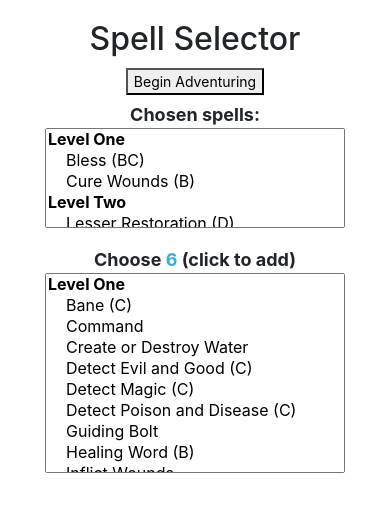
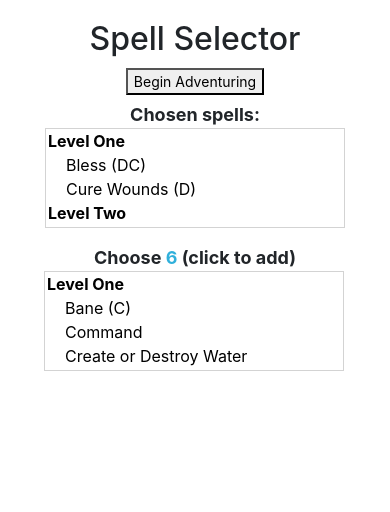
Before and after one commit to ethanvernon/spell_selector, a React (Create React App) app: page / in a window 390 px wide. Both pictures are taken after a click on the button "Prepare now". Shown: the top 512 px of the page. Built offline with nearby package versions, Linux system fonts and the light colour scheme.

Commit message:
Added custom select box to get around mobile safari

```diff
--- a/src/Chosen.js
+++ b/src/Chosen.js
@@ -4,84 +4,9 @@ import './App.css';
 export class Chosen extends Component {
 	constructor(props) {
 		super(props);
-		this.handleClick = this.handleClick.bind(this);
 	}
 
-	handleClick(e) {
-
-		//get spell name with add-ons, remove add-ons
-		let spell=e.currentTarget.value;
-
-		//all domain spells in one array
-		let domainSpells=this.props.domainSpellsFirst.concat(this.props.domainSpellsSecond);
-		console.log(domainSpells);
-		console.log(spell);
-
-		if (!domainSpells.includes(spell)) {
-			console.log("this is not a domain spell");
-			this.props.removeChosen(spell);
-		}
-
-		this.clearSelected();
-	}
-
-	clearSelected(){
-    	let elements = document.querySelectorAll("option")
-    	//document.getElementById("level1options").options;
-
-    	for(var m = 0; m < elements.length; m++){
-      		elements[m].selected = false;
-    	}
-  	}
-
 	render() {
-
-		let levelOneArray=[];
-		let levelTwoArray=[];
-
-		let bonusAction=['Healing Word', 'Sanctuary', 'Shield of Faith', 'Spiritual Weapon'];
-		let conSpell=['Bane', 'Bless', 'Detect Evil and Good', 'Detect Magic', 'Detect Poison and Disease', 'Protection from Evil and Good', 'Shield of Faith', 'Calm Emotions',
-		'Enhance Ability', 'Hold Person', 'Locate Object', 'Silence'];
-		let domainSpell=this.props.domainSpellsFirst.concat(this.props.domainSpellsSecond);
-
-		//makes a button out of each level 1 spell just like in SpellChoosing.js
-		//adds a D for domain spells
-
-		for (var i=0; i<this.props.chosenOne.length; i++) {
-
-			levelOneArray.push(
-				<option key={"levelOneChose"+i} onClick={this.handleClick} value={this.props.chosenOne[i]}>
-				{this.props.chosenOne[i]}
-				{bonusAction.includes(this.props.chosenOne[i])||conSpell.includes(this.props.chosenOne[i])||domainSpell.includes(this.props.chosenOne[i])?' (':null}
-				{domainSpell.includes(this.props.chosenOne[i])?'B':null}
-				{bonusAction.includes(this.props.chosenOne[i])?'B':null}
-				{conSpell.includes(this.props.chosenOne[i])?'C':null}
-				{bonusAction.includes(this.props.chosenOne[i])||conSpell.includes(this.props.chosenOne[i])||domainSpell.includes(this.props.chosenOne[i])?')':null}
-				</option>
-			);
-		}
-
-
-		//makes a button out of each level 2 spell just like in SpellChoosing.js
-		//adds a D for domain spells
-		if (this.props.chosenTwo.length>0) {
-			for (i=0; i<this.props.chosenTwo.length; i++) {
-				if (i==0) {
-					levelTwoArray.push()
-				}
-				levelTwoArray.push(<option key={"levelTwoChose"+i} onClick={this.handleClick} value={this.props.chosenTwo[i]}>
-					{this.props.chosenTwo[i]}
-					{bonusAction.includes(this.props.chosenTwo[i])||conSpell.includes(this.props.chosenTwo[i])||domainSpell.includes(this.props.chosenTwo[i])?' (':null}
-					{domainSpell.includes(this.props.chosenTwo[i])?'D':null}
-					{bonusAction.includes(this.props.chosenTwo[i])?'B':null}
-					{conSpell.includes(this.props.chosenTwo[i])?'C':null}
-					{bonusAction.includes(this.props.chosenTwo[i])||conSpell.includes(this.props.chosenTwo[i])||domainSpell.includes(this.props.chosenTwo[i])?')':null}
-					</option>
-
-				);
-			}
-		}
-
 
 		return (
 
@@ -89,18 +14,17 @@ export class Chosen extends Component {
 			<div className={this.props.hide} style={{border:"1px solid white", minHeight:"8em"}}>
 
 					<b><span className="choose">Chosen spells:</span></b><br/>
-					<select multiple style={{width:300, height:100}}>
-						<optgroup label="Level One">
-						{levelOneArray}
-						</optgroup>
+					<div className="my-custom-select">
+						<b>Level One</b>
+						{this.props.chosenOne.map((val, i) => this.props.selectMaker(val, i, 'chosen'))}
+
 						{this.props.chosenTwo.length > 0 &&
-							<optgroup label="Level Two">
-
-									{levelTwoArray}
-
-							</optgroup>
+							<div>
+							<b>Level Two</b>
+							{this.props.chosenTwo.map((val, i) => this.props.selectMaker(val, i, 'chosen'))}
+							</div>
 						}
-					</select>
+					</div>
 
 			</div>
 		);
--- a/src/Parent.js
+++ b/src/Parent.js
@@ -15,15 +15,19 @@ export class Parent extends Component {
 	    super(props);
 
 	    this.state = {
-	    	cantrips: 		['Guidance', 'Light', 'Mending', 'Resistance', 'Sacred Flame', 'Spare the Dying', 'Thaumaturgy'],
-	     	firstLevel: 	['Bane', 'Command', 'Create or Destroy Water', 'Detect Evil and Good', 'Detect Magic', 'Detect Poison and Disease', 'Guiding Bolt', 'Healing Word',
-	      					'Inflict Wounds', 'Protection from Evil and Good', 'Purify Food and Drink', 'Sanctuary', 'Shield of Faith'],
-	      	secondLevel: 	['Aid', 'Augury', 'Blindness/Deafness', 'Calm Emotions', 'Continual Flame', 'Enhance Ability', 'Find Traps', 'Gentle Repose', 'Hold Person', 'Lesser Restoration',
-	      					'Locate Object', 'Prayer of Healing', 'Protection from Poison', 'Silence', 'Spiritual Weapon', 'Warding Bond', 'Zone of Truth'],
+	    	cantrips: 			['Guidance', 'Light', 'Mending', 'Resistance', 'Sacred Flame', 'Spare the Dying', 'Thaumaturgy'],
+	     	firstLevel: 		['Bane', 'Command', 'Create or Destroy Water', 'Detect Evil and Good', 'Detect Magic', 'Detect Poison and Disease', 'Guiding Bolt', 'Healing Word',
+	      						'Inflict Wounds', 'Protection from Evil and Good', 'Purify Food and Drink', 'Sanctuary', 'Shield of Faith'],
+	      	secondLevel: 		['Aid', 'Augury', 'Blindness/Deafness', 'Calm Emotions', 'Continual Flame', 'Enhance Ability', 'Find Traps', 'Gentle Repose', 'Hold Person', 'Lesser Restoration',
+	      						'Locate Object', 'Prayer of Healing', 'Protection from Poison', 'Silence', 'Spiritual Weapon', 'Warding Bond', 'Zone of Truth'],
 	      	firstLevelChoice: 	['Bane', 'Command', 'Create or Destroy Water', 'Detect Evil and Good', 'Detect Magic', 'Detect Poison and Disease', 'Guiding Bolt', 'Healing Word',
 	      						'Inflict Wounds', 'Protection from Evil and Good', 'Purify Food and Drink', 'Sanctuary', 'Shield of Faith'],
 	      	secondLevelChoice: 	['Aid', 'Augury', 'Blindness/Deafness', 'Calm Emotions', 'Continual Flame', 'Enhance Ability', 'Find Traps', 'Gentle Repose', 'Hold Person',
 	      						'Locate Object', 'Prayer of Healing', 'Protection from Poison', 'Silence', 'Warding Bond', 'Zone of Truth'],
+	      	bonus: 				['Healing Word', 'Sanctuary', 'Shield of Faith', 'Spiritual Weapon'],
+			conc: 				['Bane', 'Bless', 'Detect Evil and Good', 'Detect Magic', 'Detect Poison and Disease', 'Protection from Evil and Good', 'Shield of Faith', 'Calm Emotions',
+								'Enhance Ability', 'Hold Person', 'Locate Object', 'Silence'],
+			domain: 			["Bless", "Cure Wounds", "Lesser Restoration", "Spiritual Weapon"],
 	      	clericLevel: 3,
 	      	cantripsKnown: 3,
 	      	levelOneSlots: 4,
@@ -51,6 +55,8 @@ export class Parent extends Component {
 	    this.removeChosen = this.removeChosen.bind(this);
 	    this.startCasting = this.startCasting.bind(this);
 	    this.spellWasCast = this.spellWasCast.bind(this);
+	    this.selectMaker = this.selectMaker.bind(this);
+	    this.handleClick = this.handleClick.bind(this);
 	}
 
 	//called by LevelChooser.js whenever cleric level input is changed
@@ -143,14 +149,17 @@ export class Parent extends Component {
 
 		console.log(spell);
 		console.log(this.state.firstLevelChoice);
+
 		//checks if it is a level 1 spell or a level 2 spell
 		if (this.state.firstLevelChoice.includes(spell)) {
 			arr = this.state.firstLevelChoice;
 			chosenArrOne.push(spell);
+			chosenArrOne.sort();
 			match=1;
 		} else if (this.state.secondLevelChoice.includes(spell)) {
 			arr = this.state.secondLevelChoice;
 			chosenArrTwo.push(spell);
+			chosenArrTwo.sort();
 			match=2;
 		} else {
 			console.log("error: spell doesn't match")
@@ -193,7 +202,7 @@ export class Parent extends Component {
 		return spell;
 	}
 
-	//removes spell from chosefirst/chosesecond, adds back to appropriate levelchoice
+	//removes spell adds back to appropriate levelchoice
 	removeChosen(spell) {
 		let index1 = this.state.choseFirst.indexOf(spell);    // <-- Not supported in <IE9
 		let array1 = this.state.choseFirst;
@@ -234,6 +243,7 @@ export class Parent extends Component {
 		}
 	}
 
+	//hides choose spell screen when begin is clicked
 	startCasting() {
 		console.log("start casting");
 
@@ -244,6 +254,7 @@ export class Parent extends Component {
 		})
 	}
 
+	//decreases spell slots remaining when clicked
 	spellWasCast(level) {
 		if (level == 1 && this.state.levelOneSlots > 0) {
 			let int = this.state.levelOneSlots - 1;
@@ -255,6 +266,46 @@ export class Parent extends Component {
 			this.setState({
 				levelTwoSlots: int
 			})
+		}
+	}
+
+	//customer select multiple box due to mobile Safari constraints
+	selectMaker(val, i, type) {
+  		let bonus=this.state.bonus.includes(val);
+  		let domain=this.state.domain.includes(val);
+  		let conc=this.state.conc.includes(val);
+
+  		return(
+  			<div key={val} className='selectable' onClick={this.handleClick} val={val} data={type} style={{paddingLeft:18, width:'100%'}}>
+  			{val}
+  			{bonus||conc||domain?' (':null}
+			{domain?'D':null}
+			{bonus?'B':null}
+			{conc?'C':null}
+			{bonus||conc||domain?')':null}
+			</div>
+  		)
+  	}
+
+  	//removes spell from chosen spells if its not a domain spell
+  	handleClick(e) {
+
+		//get spell name with add-ons, remove add-ons
+		let spell=e.currentTarget.getAttribute('val');
+		let calledFrom=e.currentTarget.getAttribute('data');
+
+		//testing
+		console.log(spell);
+		console.log('called from a ' + e.currentTarget.getAttribute('data'));
+
+		if (!this.state.domain.includes(spell) && calledFrom=='chosen') {
+			console.log("this is not a domain spell");
+			this.removeChosen(spell);
+		}
+
+		if (!this.state.spellChoiceNumber == 0 && calledFrom=='choice') {
+			console.log("choice");
+			this.updateSpellChoiceNumber(spell);
 		}
 	}
 
@@ -312,18 +363,16 @@ export class Parent extends Component {
 					</div>
 				</div>
 
-
-
-
-
 				<Chosen
 					hide = {this.state.chooseScreenHide}
 					chosenOne = {this.state.choseFirst}
 					chosenTwo = {this.state.choseSecond}
-					domainSpellsFirst={this.state.domainSpellsFirst}
-					domainSpellsSecond={this.state.domainSpellsSecond}
+					domain={this.state.domainSpells}
+					bonus={this.state.bonusAction}
+					conc={this.state.concSpell}
 					cleanString={this.convertToBaseName}
-					removeChosen={this.removeChosen}/>
+					removeChosen={this.removeChosen}
+					selectMaker={this.selectMaker}/>
 
 
 				<SpellChoosing2
@@ -334,7 +383,8 @@ export class Parent extends Component {
 					spellNumber = {this.state.spellChoiceNumber}
 					onClick = {this.updateSpellChoiceNumber}
 					level={this.state.clericLevel}
-					cleanString={this.convertToBaseName}/>
+					cleanString={this.convertToBaseName}
+					selectMaker={this.selectMaker}/>
 
 			</div>
 			)
--- a/src/SpellChoosing2.js
+++ b/src/SpellChoosing2.js
@@ -11,6 +11,8 @@ export class SpellChoosing2 extends Component {
 	//function is called whenever a spell button is clicked on
 	//converts spell to its base name if necessary and passes it to Parent.js' updateSpellChoiceNumber function
 	handleClick(e) {
+
+		console.log(e.currentTarget.value);
 
 		if (this.props.spellNumber === 0) {
 			this.clearSelected();
@@ -38,62 +40,26 @@ export class SpellChoosing2 extends Component {
 
 	render() {
 
-		let levelOneArray=[];
-		let levelTwoArray=[];
-
-		let bonusAction=['Healing Word', 'Sanctuary', 'Shield of Faith', 'Spiritual Weapon'];
-		let conSpell=['Bane', 'Bless', 'Detect Evil and Good', 'Detect Magic', 'Detect Poison and Disease', 'Protection from Evil and Good', 'Shield of Faith', 'Calm Emotions',
-		'Enhance Ability', 'Hold Person', 'Locate Object', 'Silence'];
-
-		//takes each first level spell and makes it into a button, plus adds a bonus action or concentration spell marker
-		for (var i=0; i<this.props.levelOne.length; i++) {
-			levelOneArray.push(<option key={"levelOne"+i} onClick={this.handleClick} value={this.props.levelOne[i]}>
-				{this.props.levelOne[i]}
-				{bonusAction.includes(this.props.levelOne[i])||conSpell.includes(this.props.levelOne[i])?' (':null}
-				{bonusAction.includes(this.props.levelOne[i])?'B':null}
-				{conSpell.includes(this.props.levelOne[i])?'C':null}
-				{bonusAction.includes(this.props.levelOne[i])||conSpell.includes(this.props.levelOne[i])?')':null}
-				</option>
-
-			);
-		}
-
-		//takes each second level spell and makes it into a button, plus adds a bonus action or concentration spell marker
-		for (var j=0; j<this.props.levelTwo.length; j++) {
-			levelTwoArray.push(<option key={"levelTwo"+j} onClick={this.handleClick} value={this.props.levelTwo[j]}>
-				{this.props.levelTwo[j]}
-					{bonusAction.includes(this.props.levelTwo[j])||conSpell.includes(this.props.levelTwo[j])?' (':null}
-					{bonusAction.includes(this.props.levelTwo[j])?'B':null}
-					{conSpell.includes(this.props.levelTwo[j])?'C':null}
-					{bonusAction.includes(this.props.levelTwo[j])||conSpell.includes(this.props.levelTwo[j])?')':null}
-				</option>
-
-			);
-		}
-
-
 		return (
 
 			//this won't show until "prepare now" button is clicked in SelectionHeader.js
 			<div className={this.props.hide} style={{textAlign:'center'}}>
+
 				{/*Number of spells gets updated each time a spell is clicked*/}
 				<div className="choose">Choose <span className='blue'>{this.props.spellNumber}</span> (click to add)</div>
 
-				{/*shows all first level spells minus domain spells*/}
-				<select multiple id="level1options" style={{width:300, height:200}}>
-					<optgroup label="Level One">
-					{levelOneArray}
-					</optgroup>
+
+				<div className="my-custom-select">
+					<b>Level One</b>
+					{this.props.levelOne.map((val, i) => this.props.selectMaker(val, i, 'choice'))}
 
 					{this.props.level > 2 &&
-						<optgroup label="Level Two">
-
-								{levelTwoArray}
-
-						</optgroup>
+						<div>
+						<b>Level Two</b>
+						{this.props.levelTwo.map((val, i) => this.props.selectMaker(val, i, 'choice'))}
+						</div>
 					}
-				</select>
-
+				</div>
 
 			</div>
 		);
--- a/src/index.css
+++ b/src/index.css
@@ -19,6 +19,28 @@ body {
 code {
   font-family: source-code-pro, Menlo, Monaco, Consolas, "Courier New",
     monospace;
+}
+
+.my-custom-select {
+	padding-left:2px;
+	width:300px;
+	height:100px;
+	overflow-y:scroll;
+	overflow-x:hidden;
+	text-align:left;
+	border:1px solid lightgray;
+	color:black;
+}
+
+.my-custom-select:hover {
+	cursor:default;
+	-webkit-user-select: none; /* Chrome/Safari */
+	-moz-user-select: none; /* Firefox */
+	-ms-user-select: none; /* IE10+ */
+}
+
+.selectable:active {
+	background-color:lightblue;
 }
 
 .hidden {
```
